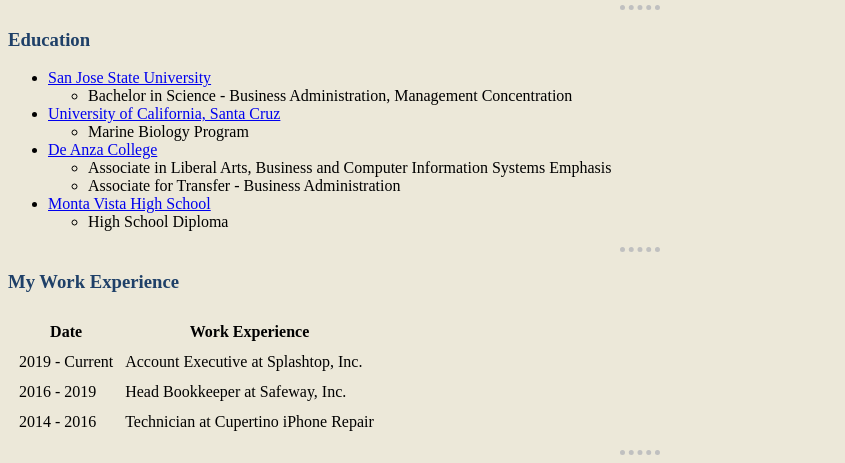
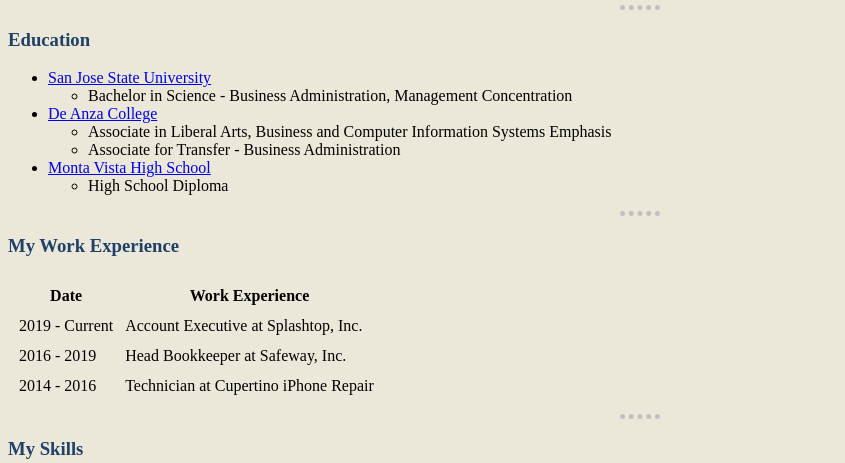
Before and after one commit to misterdimsum/cv, a plain HTML site: page index.html in a window 1280 px wide. Shown: the part 357-820 px from the top of the page, without its empty margins (0-845 px from the left). Drawn offline with Linux system fonts and the light colour scheme.

Commit message:
Update index.html

```diff
--- a/index.html
+++ b/index.html
@@ -32,10 +32,6 @@
     <li><a href="https://www.sjsu.edu">San Jose State University</a></li>
     <ul>
       <li>Bachelor in Science - Business Administration, Management Concentration</li>
-    </ul>
-    <li><a href="https://www.ucsc.edu">University of California, Santa Cruz</a></li>
-    <ul>
-      <li>Marine Biology Program</li>
     </ul>
     <li><a href="https://www.deanza.edu">De Anza College</a></li>
     <ul>
```
